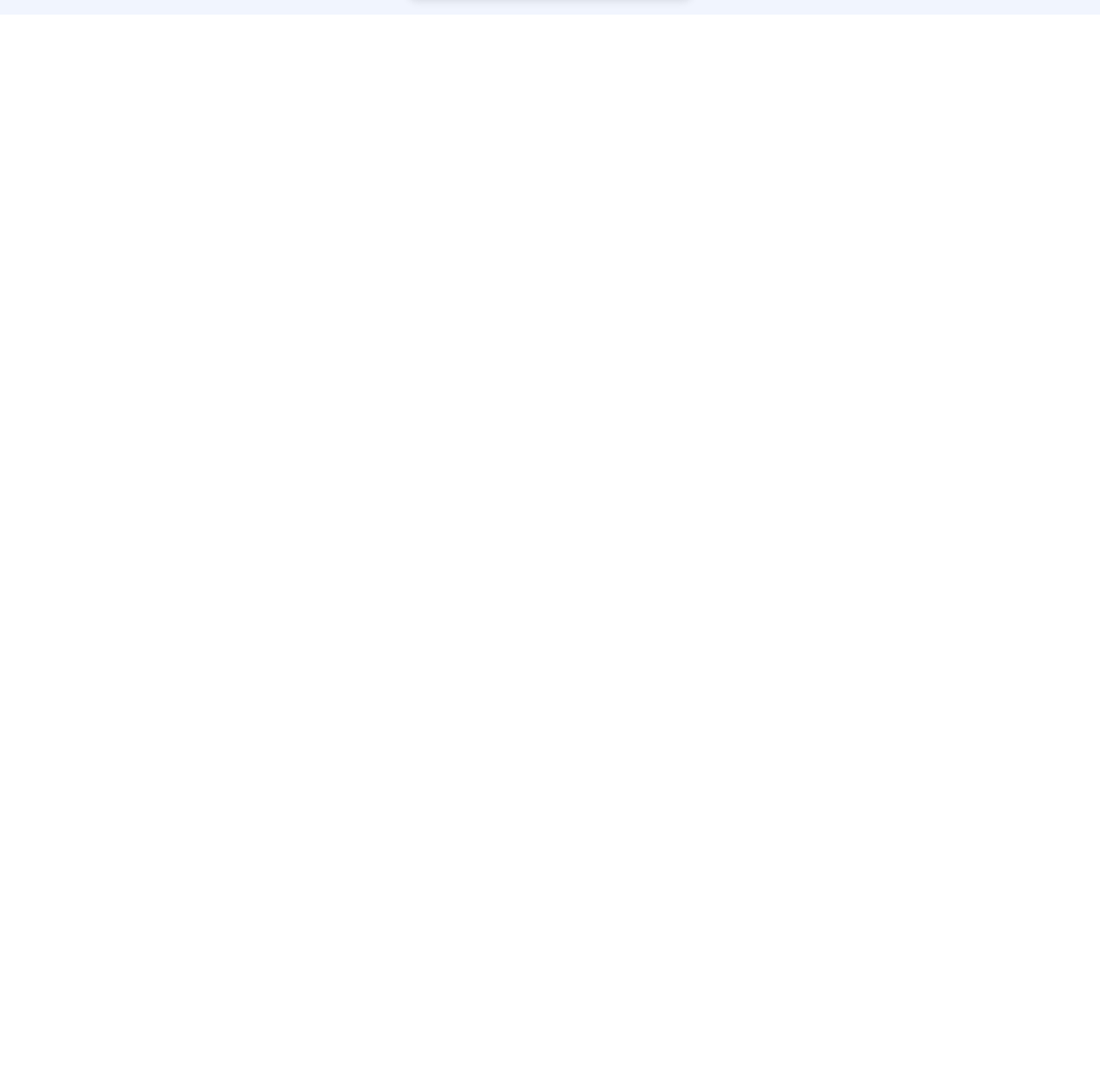
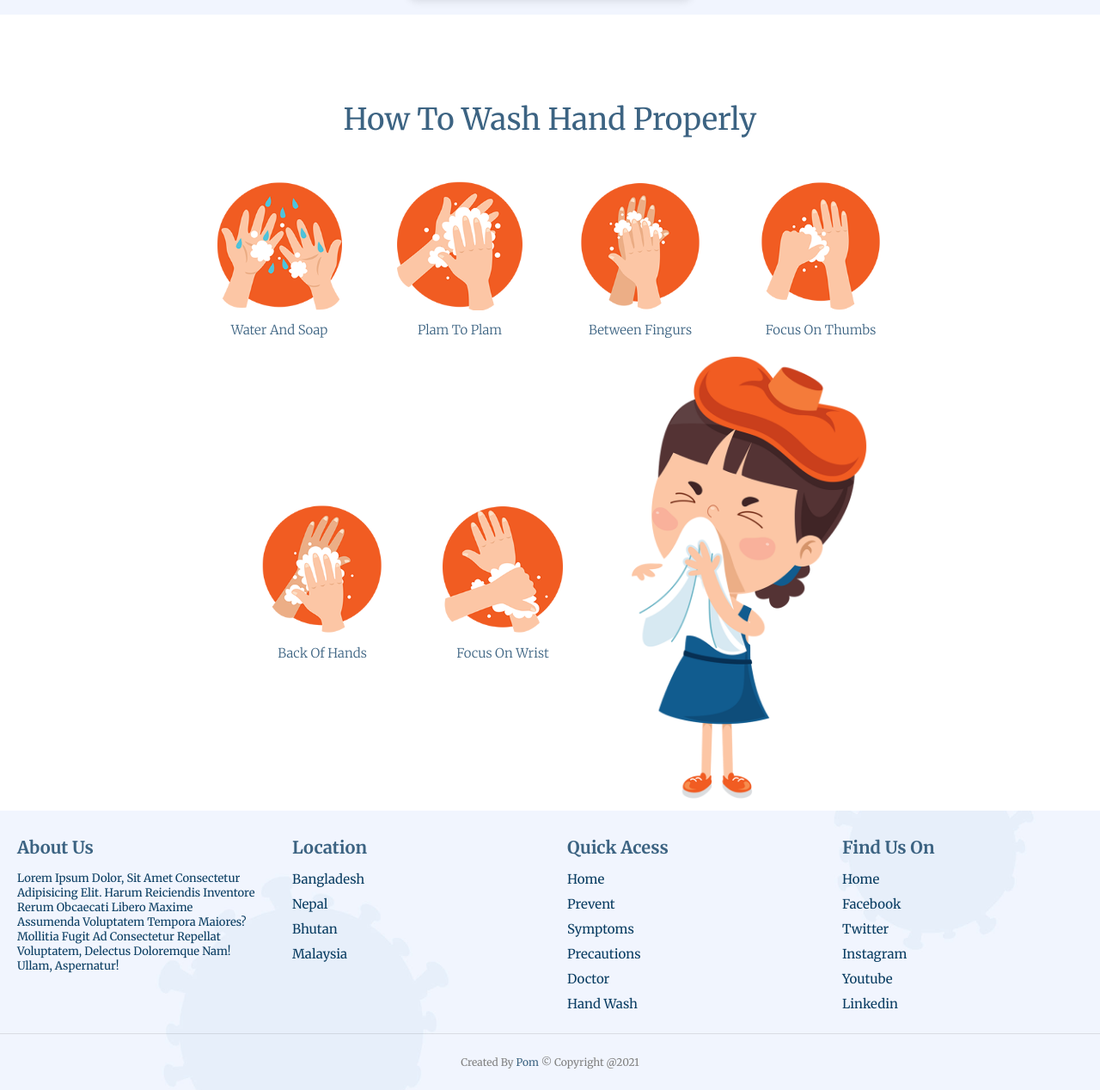
Before and after one commit to promi7892/covid-19, a plain HTML site: page index.html in a window 1280 px wide. Shown: the part 4763-6031 px from the top of the page at 86% size. Before the commit the page ends 4780 px from the top, so only its background shows below. Drawn offline with nearby package versions, Linux system fonts and the light colour scheme.

Commit message:
footer added

```diff
--- a/index.html
+++ b/index.html
@@ -278,6 +278,93 @@
 			</div>
 		</section>
 
+		<section class="hand-wash" id="hand-wash">
+			<h1 class="heading">How To Wash Hand Properly</h1>
+			<div class="column">
+				<div class="box-container">
+					<div class="box">
+						<img src="./images/wash-a.png" alt="" />
+						<h3>Water and Soap</h3>
+					</div>
+
+					<div class="box">
+						<img src="./images/wash-b.png" alt="" />
+						<h3>Plam to Plam</h3>
+					</div>
+
+					<div class="box">
+						<img src="./images/wash-c.png" alt="" />
+						<h3>Between fingurs</h3>
+					</div>
+
+					<div class="box">
+						<img src="./images/wash-d.png" alt="" />
+						<h3>Focus on Thumbs</h3>
+					</div>
+
+					<div class="box">
+						<img src="./images/wash-e.png" alt="" />
+						<h3>Back of Hands</h3>
+					</div>
+
+					<div class="box">
+						<img src="./images/wash-f.png" alt="" />
+						<h3>Focus on Wrist</h3>
+					</div>
+
+					<div class="main-image">
+						<img src="./images/main-wash-img.png" alt="" />
+					</div>
+				</div>
+			</div>
+		</section>
+
+		<footer>
+			<div class="box-container">
+				<div class="box">
+					<h3>About Us</h3>
+					<p>
+						Lorem ipsum dolor, sit amet consectetur adipisicing elit. Harum
+						reiciendis inventore rerum obcaecati libero maxime assumenda
+						voluptatem tempora maiores? Mollitia fugit ad consectetur repellat
+						voluptatem, delectus doloremque nam! Ullam, aspernatur!
+					</p>
+				</div>
+
+				<div class="box">
+					<h3>Location</h3>
+					<a href="#">Bangladesh</a>
+					<a href="#">Nepal</a>
+					<a href="#">Bhutan</a>
+					<a href="#">Malaysia</a>
+				</div>
+
+				<div class="box">
+					<h3>Quick Acess</h3>
+					<a class="active" href="#home">Home</a>
+					<a href="#">Prevent</a>
+					<a href="#">Symptoms</a>
+					<a href="#">Precautions</a>
+					<a href="#">Doctor</a>
+					<a href="#">Hand Wash</a>
+				</div>
+
+				<div class="box">
+					<h3>Find Us On</h3>
+					<a class="active" href="#home">Home</a>
+					<a href="#">Facebook</a>
+					<a href="#">Twitter</a>
+					<a href="#">Instagram</a>
+					<a href="#">Youtube</a>
+					<a href="#">Linkedin </a>
+				</div>
+			</div>
+
+			<h1 class="credit">
+				Created By <a href="#">Pom</a> &copy; copyright @2021
+			</h1>
+		</footer>
+
 		<script src="./app.js" async defer></script>
 		<script
 			src="https://cdnjs.cloudflare.com/ajax/libs/jquery/3.6.0/jquery.min.js"
--- a/style.css
+++ b/style.css
@@ -310,6 +310,90 @@ section {
 	color: white;
 	transform: rotate(360deg);
 }
+
+.hand-wash .column {
+	display: flex;
+	justify-content: center;
+}
+
+.hand-wash .column .main-image img {
+	width: 25vw;
+}
+
+.hand-wash .column .box-container {
+	display: flex;
+	justify-content: center;
+	align-items: center;
+	flex-wrap: wrap;
+}
+
+.hand-wash .column .box-container .box {
+	text-align: center;
+	margin: 2rem;
+}
+.hand-wash .column .box-container .box img {
+	width: 17rem;
+	height: 17rem;
+	padding: 1rem;
+}
+
+.hand-wash .column .box-container .box h3 {
+	font-size: 1.5rem;
+	color: var(--blue);
+	font-weight: 300;
+}
+
+footer {
+	background: url(images/background-img.jpg) no-repeat;
+	background-size: cover;
+	background-position: center;
+	background-attachment: fixed;
+}
+
+footer .box-container {
+	display: flex;
+	flex-wrap: wrap;
+}
+
+footer .box-container .box {
+	flex: 1 1 25rem;
+	margin: 2rem;
+}
+
+footer .box-container .box h3 {
+	font-size: 2rem;
+	color: var(--blue);
+	padding: 1rem 0;
+}
+footer .box-container .box p {
+	font-size: 1.3rem;
+	color: var(--dark-blue);
+	padding: 0.5rem 0;
+}
+
+footer .box-container .box a {
+	font-size: 1.5rem;
+	color: var(--dark-blue);
+	padding: 0.5rem 0;
+	display: block;
+}
+
+footer .box-container .box a:hover {
+	text-decoration: underline;
+}
+footer .credit {
+	font-size: 1.2rem;
+	color: grey;
+	text-align: center;
+	font-weight: normal;
+	border-top: 0.1rem solid rgba(0, 0, 0, 0.1);
+	padding: 2.5rem 1rem;
+}
+
+footer .credit a {
+	color: var(--blue);
+}
+
 /*Madia Query*/
 
 @media (max-width: 1200px) {
@@ -354,6 +438,9 @@ section {
 	.symptoms .column .main-image {
 		display: none;
 	}
+	.hand-wash .column .main-image img {
+		display: none;
+	}
 }
 
 @media (max-width: 768px) {
```
